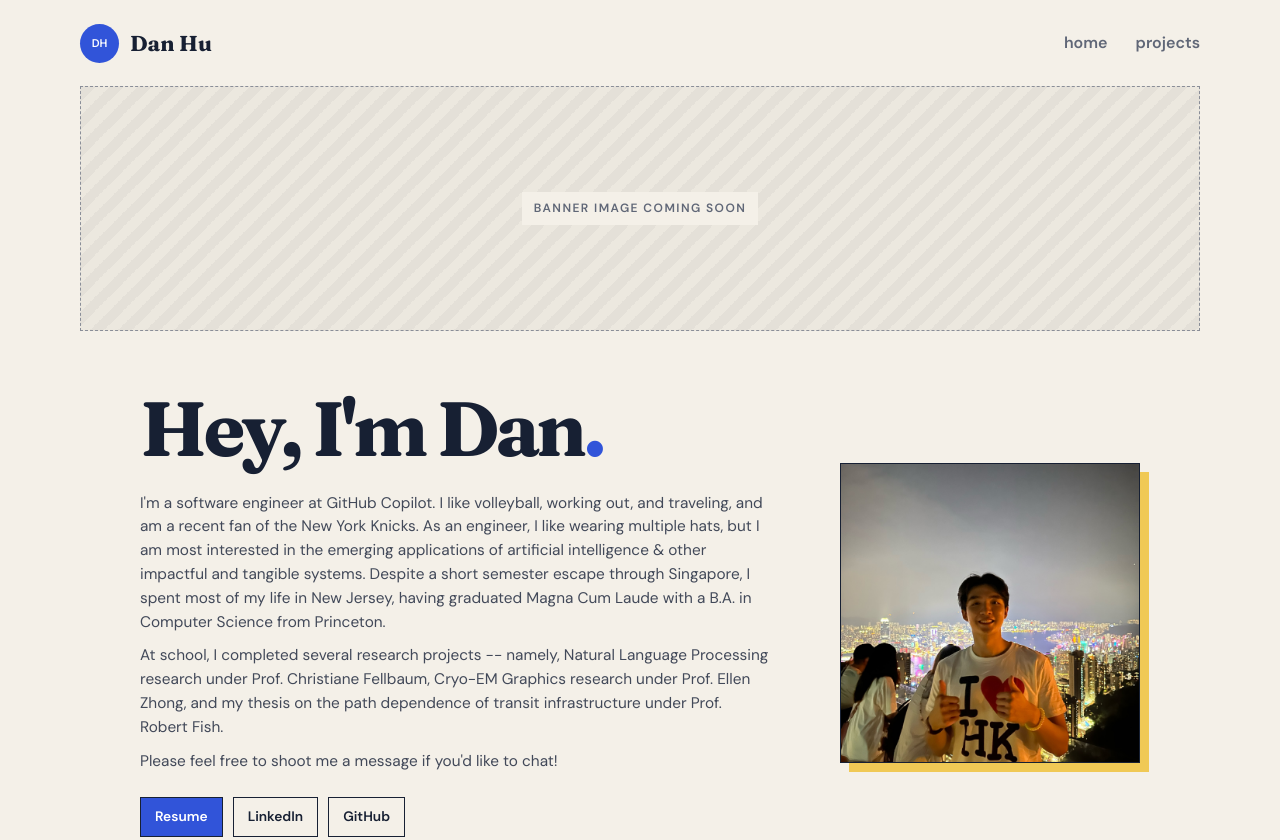
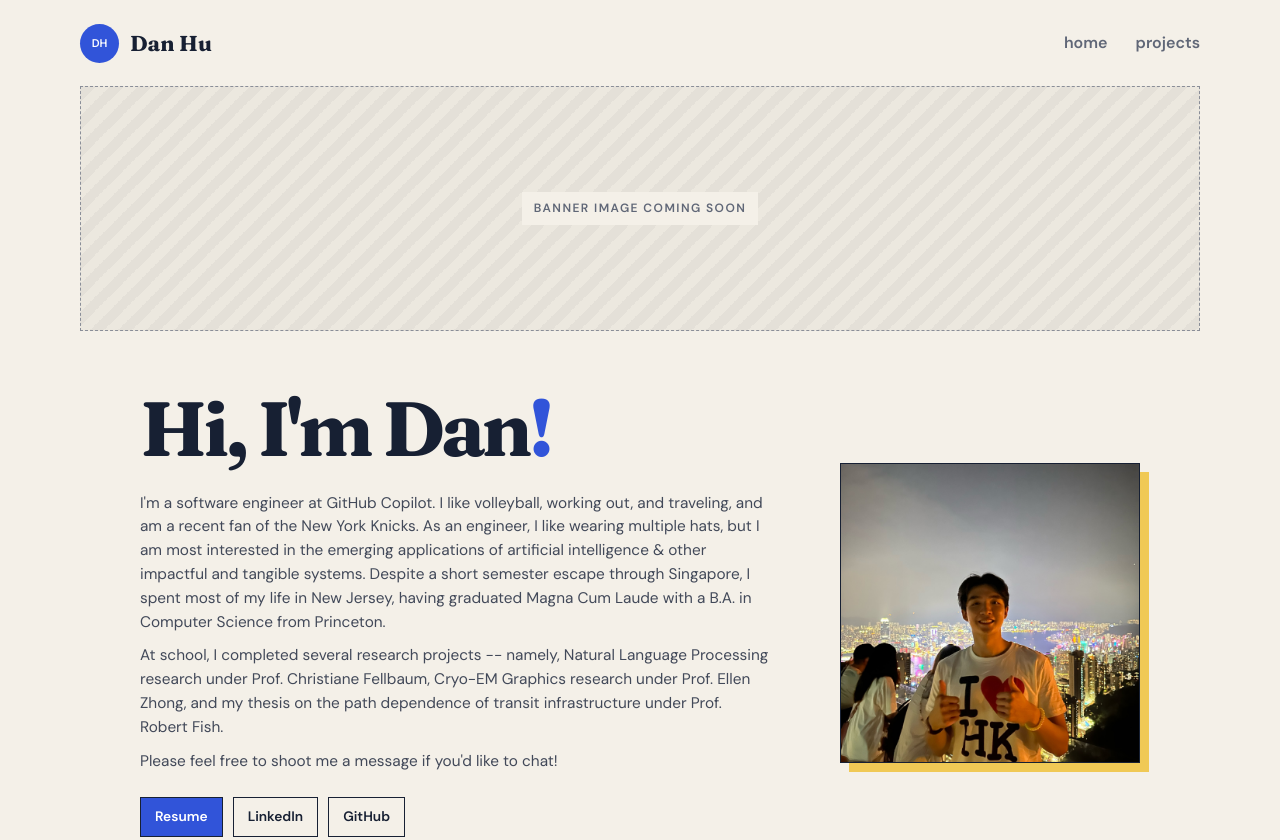
Before and after one commit to dy-hu/website3, a website built with Vite: page index.html in a window 1280 px wide. Shown: the top 840 px of the page. Built offline with nearby package versions, Linux system fonts and the light colour scheme.

Commit message:
Update intro greeting

```diff
--- a/index.html
+++ b/index.html
@@ -27,7 +27,7 @@
 
       <section class="intro" aria-labelledby="intro-title">
         <div class="intro-copy">
-          <h1 id="intro-title">Hey, I'm Dan<span>.</span></h1>
+          <h1 id="intro-title">Hi, I'm Dan<span>!</span></h1>
           <p>I'm a software engineer at GitHub Copilot. I like volleyball, working out, and traveling, and am a recent fan of the New York Knicks. As an engineer, I like wearing multiple hats, but I am most interested in the emerging applications of artificial intelligence &amp; other impactful and tangible systems. Despite a short semester escape through Singapore, I spent most of my life in New Jersey, having graduated Magna Cum Laude with a B.A. in Computer Science from Princeton.</p>
           <p>At school, I completed several research projects -- namely, Natural Language Processing research under Prof. Christiane Fellbaum, Cryo-EM Graphics research under Prof. Ellen Zhong, and my thesis on the path dependence of transit infrastructure under Prof. Robert Fish.</p>
           <p>Please feel free to shoot me a message if you'd like to chat!</p>
```
